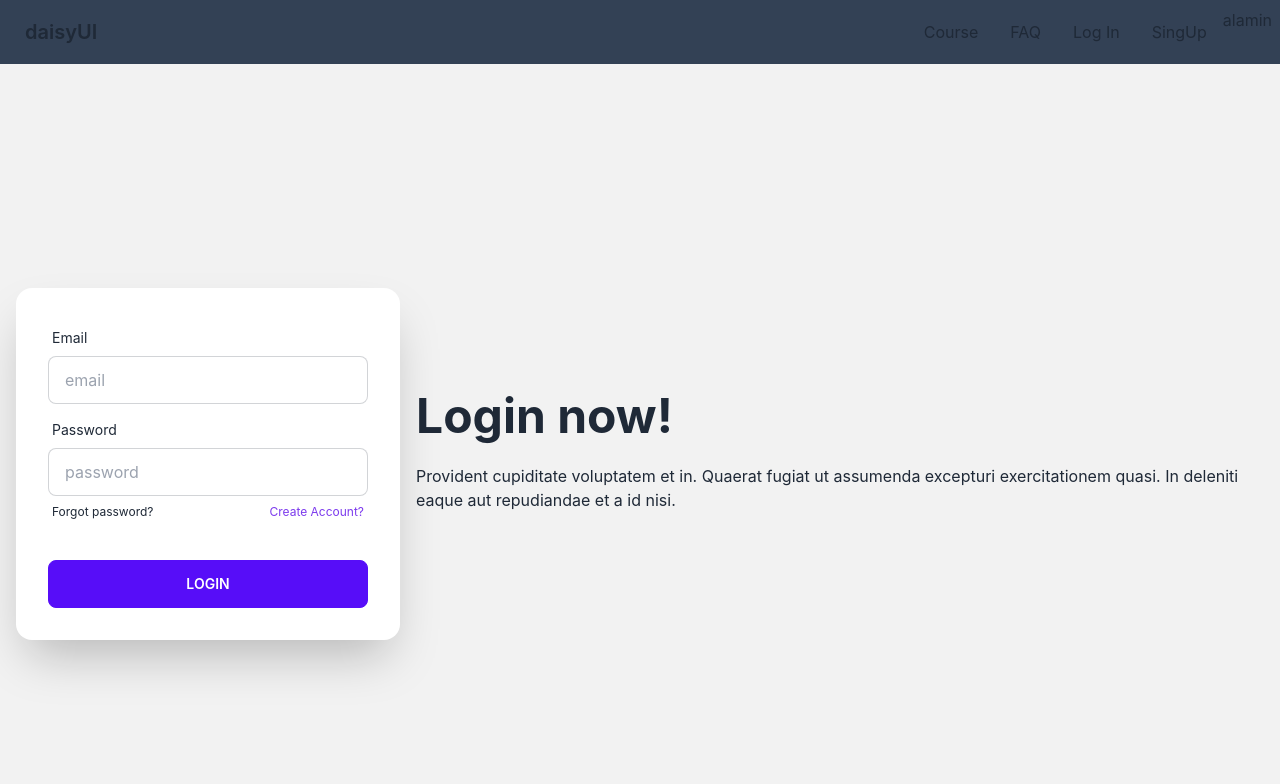
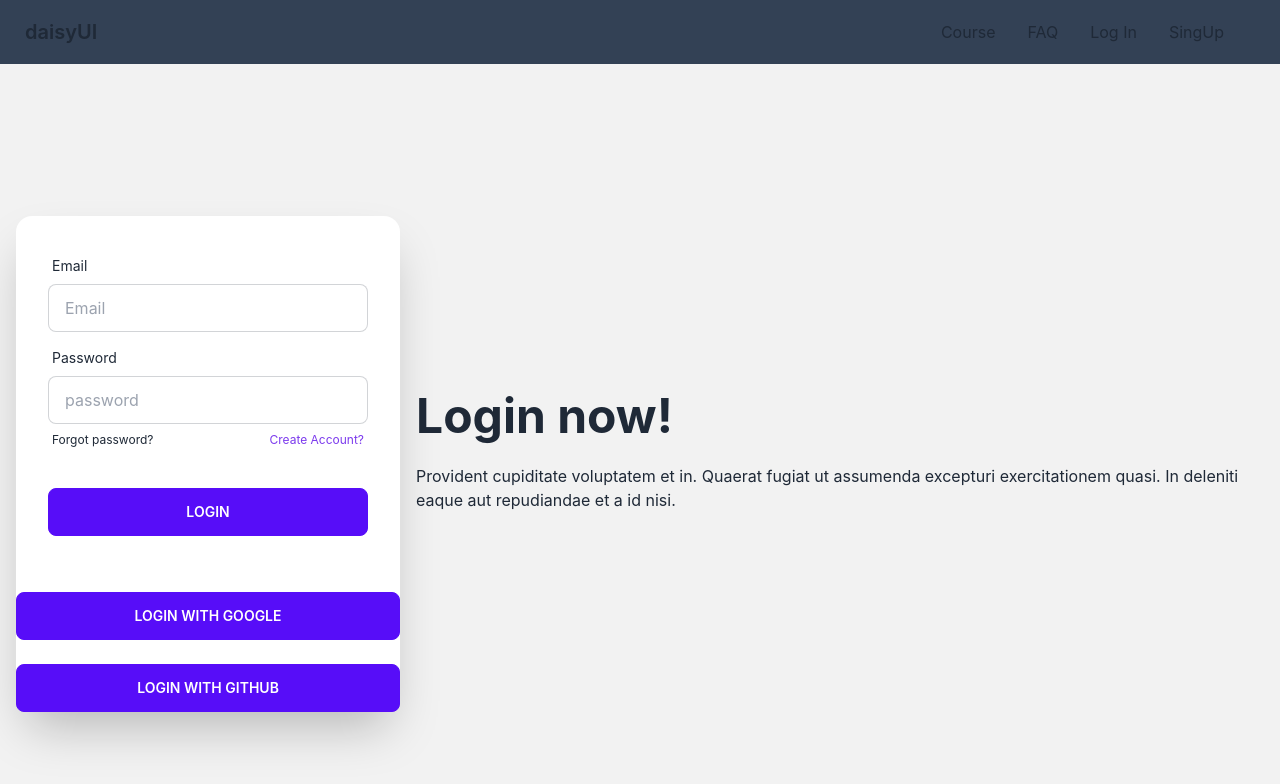
Before and after one commit to alamin-18/education-client, a React (Create React App) app: page /logIn in a window 1280 px wide. Shown: the top 784 px of the page. Built offline with nearby package versions, Linux system fonts and the light colour scheme; no server answers.

Commit message:
google auth added

```diff
--- a/src/Contexts/UserContext/UserContext.jsx
+++ b/src/Contexts/UserContext/UserContext.jsx
@@ -1,6 +1,6 @@
-import React, { useState } from 'react';
+import React, { useEffect, useState } from 'react';
 import { createContext } from 'react';
-import { getAuth, createUserWithEmailAndPassword } from "firebase/auth";
+import { getAuth, createUserWithEmailAndPassword, signInWithEmailAndPassword, onAuthStateChanged, updateProfile, signInWithPopup } from "firebase/auth";
 import { app } from '../../firebase/firebase.config';
 
 
@@ -8,13 +8,34 @@ const auth = getAuth(app)
 export const AuthContext = createContext()
 const UserContext = ({children}) => {
     //user state
-    const [user,setUser] = useState({name:"alamin",age:42})
+    const [user,setUser] = useState({})
 
     //create user
     const register = (email,password) =>{
        return createUserWithEmailAndPassword(auth,email,password)
     }
-    const AuthInfo ={user,register}
+    const logIn = (email,password) =>{
+        return signInWithEmailAndPassword(auth,email,password)
+    }
+    const profileUpdate = (name,photoUrl)=>{
+        return updateProfile(name,photoUrl)
+    }
+    const googleSingin = (provider) =>{
+        return signInWithPopup(auth,provider)
+    }
+    const gitHubSingin = (provider) =>{
+        return signInWithPopup(auth,provider)
+    }
+    useEffect(()=>{
+        const unsubscribe = onAuthStateChanged(auth,currentUser =>{
+            setUser(currentUser)
+        })
+        return () =>{
+            unsubscribe()
+        }
+    },[])
+
+    const AuthInfo ={user,register,logIn,profileUpdate,googleSingin,gitHubSingin}
     return (
         <AuthContext.Provider value={AuthInfo}>
             {children}
--- a/src/components/Header/Header.jsx
+++ b/src/components/Header/Header.jsx
@@ -16,7 +16,7 @@ const Header = () => {
             <li><Link to='/faq'>FAQ</Link></li>
             <li><Link to='/logIn'>Log In</Link></li>
             <li><Link to='/register'>SingUp</Link></li>
-            <li>{user.name}</li>
+            <li>{user?.displayName}</li>
           </ul>
         </div>
       </div>
--- a/src/components/LogIn/LogIn.jsx
+++ b/src/components/LogIn/LogIn.jsx
@@ -1,7 +1,42 @@
-import React from 'react';
+import { GithubAuthProvider, GoogleAuthProvider } from 'firebase/auth';
+import { Result } from 'postcss';
+import React, { useContext } from 'react';
 import { Link } from 'react-router-dom';
+import { AuthContext } from '../../Contexts/UserContext/UserContext';
 
 const LogIn = () => {
+    const {logIn,googleSingin,gitHubSingin} = useContext(AuthContext)
+    const handleLogin = event =>{
+        event.preventDefault();
+        const form = event.target
+        const email = form.email.value
+        const password = form.password.value
+        logIn(email,password)
+        .then(result =>{
+            const user = result.user
+            console.log(user);
+        })
+        // console.log(email,password)
+
+    }
+    const googleProvider = new GoogleAuthProvider()
+    const handleGoogleSingin = () =>{
+        googleSingin(googleProvider)
+        .then(result =>{
+            const user = result.user
+            console.log(user)
+        })
+        .then(error => console.log(error))
+    }
+    const gitHubProvider = new GithubAuthProvider()
+    const handleGitHubSingin = () =>{
+        gitHubSingin(gitHubProvider)
+        .then(result =>{
+            const user = result.user
+            console.log(user)
+        })
+        .then(error => console.log(error))
+    }
     return (
         <div>
             <div className="hero min-h-screen bg-base-200">
@@ -11,18 +46,19 @@ const LogIn = () => {
                         <p className="py-6">Provident cupiditate voluptatem et in. Quaerat fugiat ut assumenda excepturi exercitationem quasi. In deleniti eaque aut repudiandae et a id nisi.</p>
                     </div>
                     <div className="card flex-shrink-0 w-full max-w-sm shadow-2xl bg-base-100">
+                        <form onSubmit={handleLogin}>
                             <div className="card-body">
                                 <div className="form-control">
                                     <label className="label">
                                         <span className="label-text">Email</span>
                                     </label>
-                                <input type="text" placeholder="email" className="input input-bordered" />
+                                    <input type="email" placeholder="Email" className="input input-bordered" name='email' />
                                 </div>
                                 <div className="form-control">
                                     <label className="label">
                                         <span className="label-text">Password</span>
                                     </label>
-                                <input type="text" placeholder="password" className="input input-bordered" />
+                                    <input type="password" placeholder="password" className="input input-bordered" name='password' />
                                     <label className="label">
                                         <Link href="#" className="label-text-alt link link-hover">Forgot password?</Link>
                                         <Link to='/register' className="label-text-alt link link-hover text-violet-600">Create Account?</Link>
@@ -32,6 +68,13 @@ const LogIn = () => {
                                     <button className="btn btn-primary">Login</button>
                                 </div>
                             </div>
+                        </form>
+                        <div className="form-control mt-6">
+                                <button onClick={handleGoogleSingin} className="btn btn-primary">Login with Google</button>
+                        </div>
+                        <div className="form-control mt-6">
+                                <button onClick={handleGitHubSingin} className="btn btn-primary">Login with GitHub</button>
+                        </div>
                     </div>
                 </div>
             </div>
--- a/src/components/Register/Register.jsx
+++ b/src/components/Register/Register.jsx
@@ -1,9 +1,10 @@
+import { GithubAuthProvider, GoogleAuthProvider } from 'firebase/auth';
 import React, { useContext } from 'react';
 import { Link } from 'react-router-dom';
 import { AuthContext } from '../../Contexts/UserContext/UserContext';
 
 const Register = () => {
-    const {register} = useContext(AuthContext)
+    const {register,profileUpdate,googleSingin,gitHubSingin} = useContext(AuthContext)
     const handleSubmit = event =>{
         event.preventDefault();
         const form = event.target
@@ -21,9 +22,27 @@ const Register = () => {
             console.error(error)
             // ..
           });
-        // console.log(name,photoUrl,email,password)
 
     }
+    const googleProvider = new GoogleAuthProvider()
+    const handleGoogleSingin = () =>{
+        googleSingin(googleProvider)
+        .then(result =>{
+            const user = result.user
+            console.log(user)
+        })
+        .then(error => console.log(error))
+    }
+    const gitHubProvider = new GithubAuthProvider()
+    const handleGitHubSingin = () =>{
+        gitHubSingin(gitHubProvider)
+        .then(result =>{
+            const user = result.user
+            console.log(user)
+        })
+        .then(error => console.log(error))
+    }
+
     return (
         <div>
              <div className="hero min-h-screen bg-base-200">
@@ -67,6 +86,12 @@ const Register = () => {
                             </div>
                         </div>
                         </form>
+                        <div className="form-control mt-6">
+                                <button onClick={handleGoogleSingin} className="btn btn-primary">Sing Up with Google</button>
+                        </div>
+                        <div className="form-control mt-6">
+                                <button onClick={handleGitHubSingin} className="btn btn-primary">Sing Up with GitHub</button>
+                        </div>
                     </div>
                 </div>
             </div>
```
Lines whose indentation alone changed are shown as unchanged.
